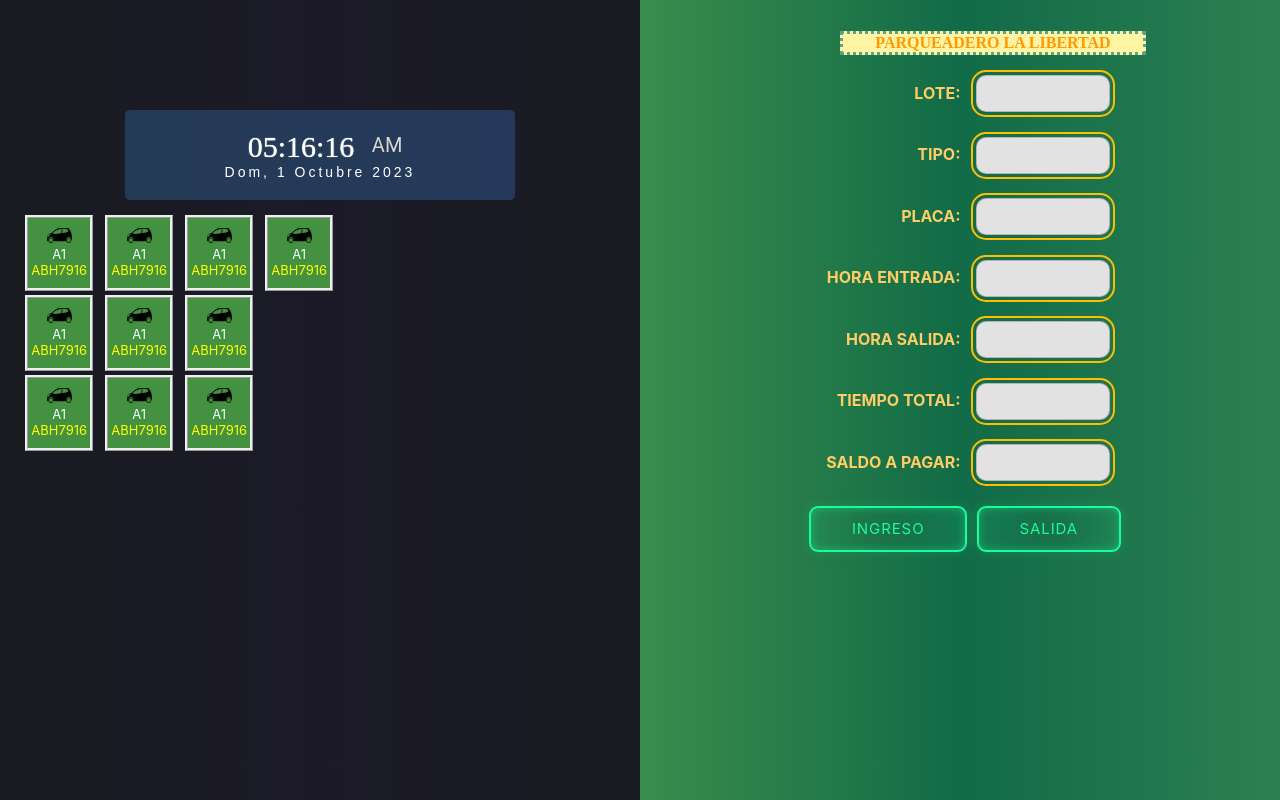
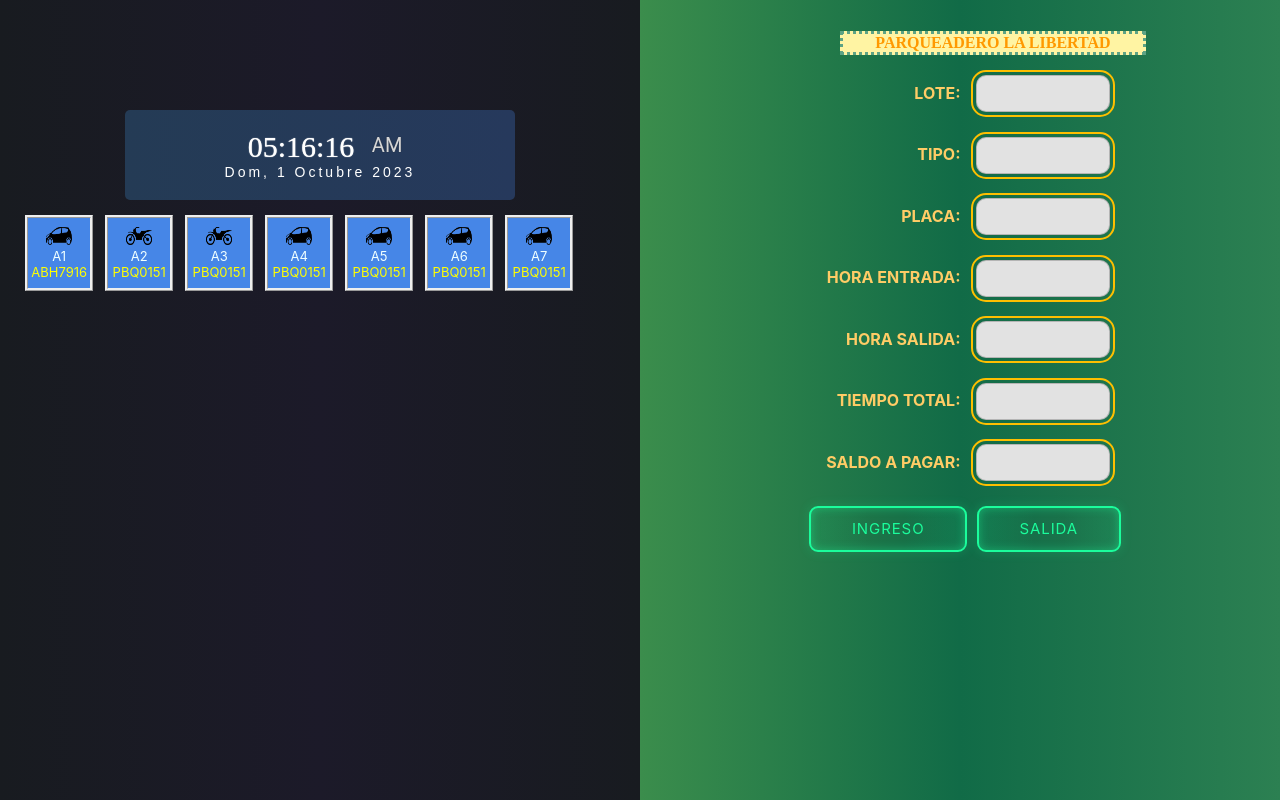
Before and after one commit to willfreegit/viu_front, a React (Create React App) app: page /administrator in a window 1280 px wide. Built offline with nearby package versions, Linux system fonts and the light colour scheme.

Commit message:
new features like update edit components

```diff
--- a/src/components/administration/administration-component.js
+++ b/src/components/administration/administration-component.js
@@ -1,26 +1,64 @@
-import React from 'react';
+import React, { useEffect, useState } from 'react';
 import HeaderComponent from './header-component';
 import BodyComponent from './body-component';
 import LotComponent from './lot-component';
+import LotJSON from './objects/lot.json';
+
+
+const empty = {
+  lot_code:"",
+  lot_type:"",
+  lot_register:"",
+  lot_timeIn: "",
+  lot_timeOut:"",
+  lot_timeTotal:"",
+  lot_price:"",
+  lot_state:"",
+  lot_clicked: "",
+  lot_style: ""
+}
 
 const AdministrationComponent = () => {
+  const [lots, setLots] = useState(LotJSON);
+  const [lot, setLot] = useState(empty);
+
+  const updateLot = () => {
+    for(var i = 0; i < lots.length; i++){
+      if(lots[i].lot_clicked === "SI"){
+        setLot(lots[i]);
+      }
+    }
+  }
+
+  var arrayHorizontal = [];
+  const arrayVertical = [];
+
+  var counter = 0;
+  for(var i = 0; i < lots.length; i++){
+    if(counter == 7){
+      counter = 0;
+      arrayVertical.push(arrayHorizontal);
+      arrayHorizontal = [];
+    } else {
+      arrayHorizontal.push(lots[i]);
+      if(i == lots.length -1){
+        arrayVertical.push(arrayHorizontal);
+        arrayHorizontal = [];
+      }
+    }
+    counter ++;
+  }
+
   return (
     <>
-      <div class="split left">
+      <div className="split left">
         <div className='centered'>
-          <LotComponent></LotComponent>
+          <LotComponent arrayVertical={arrayVertical} lots={lots} updateLot={updateLot}></LotComponent>
         </div>
       </div>
-      <div class="split right">
-
-          <BodyComponent></BodyComponent>
-
-
+      <div className="split right">
+          <BodyComponent lot={lot}></BodyComponent>
       </div>
-
-
-
-
     </>
   )
 }
--- a/src/components/administration/administration.css
+++ b/src/components/administration/administration.css
@@ -10,7 +10,7 @@
     align-content: center;
     text-align: center;
 }
-.icon1 {
+.OCUPADO {
     width: 70px;
     height: 70px;
     font-size: small;
@@ -22,12 +22,36 @@
     align-items: center;
     justify-content: center;
 }
-.icon2 {
+.CLICKED {
     width: 70px;
     height: 70px;
     font-size: small;
     color: azure;
     background: #414991;
+    margin-right: 10%;
+    border-style: ridge;
+    display: flex;
+    align-items: center;
+    justify-content: center;
+}
+.LIBRE {
+    width: 70px;
+    height: 70px;
+    font-size: small;
+    color: azure;
+    background: #4686e7;
+    margin-right: 10%;
+    border-style: ridge;
+    display: flex;
+    align-items: center;
+    justify-content: center;
+}
+.MANTENIMIENTO {
+    width: 70px;
+    height: 70px;
+    font-size: small;
+    color: azure;
+    background: #dd3f00;
     margin-right: 10%;
     border-style: ridge;
     display: flex;
--- a/src/components/administration/body-component.js
+++ b/src/components/administration/body-component.js
@@ -1,31 +1,46 @@
 import React, { useEffect, useState } from 'react';
 import './administration.css';
 
-const BodyComponent = () => {
+const BodyComponent = ({ lot }) => {
+    console.log("lot_register:");
+    console.log(lot.lot_register);
+     const[register, setRegister] = useState(lot.lot_register);
 
+     const changeRegister = (e)=>{
+        lot.lot_register = e.target.value;
+     }
+
+console.log("ssssssssssssss");
+console.log(lot);
     return (
         <div className='div'>
             <p className='title'>PARQUEADERO LA LIBERTAD</p>
             <form action="/form/submit" method="post">
                 <div className='div'>
                     <label className='label'><b>LOTE:</b></label>
-                    <input className= "input" type="text" />
+                    <input className= "input" type="text" value={lot.lot_code}/>
                 </div>
                 <div className='div'>
                     <label className='label'><b>TIPO:</b></label>
-                    <input className= "input" type="text" />
+                    <input className= "input" type="text" value={lot.lot_type}/>
                 </div>
                 <div className='div'>
                     <label className='label'><b>PLACA:</b></label>
-                    <input className= "input" type="text" />
+                    <input className= "input" type="text" value={register} onChange={changeRegister}
+                    onKeyPress={(event) => {
+                        if (!/[0-9]/.test(event.key)) {
+                          event.preventDefault();
+                        }
+                    }}
+                    />
                 </div>
                 <div className='div'>
                     <label className='label'><b>HORA ENTRADA:</b></label>
-                    <input className= "input" type="text" />
+                    <input className= "input" type="text" value={lot.lot_timeIn}/>
                 </div>
                 <div className='div'>
                     <label className='label'><b>HORA SALIDA:</b></label>
-                    <input className= "input" type="text" />
+                    <input className= "input" type="text" value={lot.lot_timeOut}/>
                 </div>
                 <div className='div'>
                     <label className='label'><b>TIEMPO TOTAL:</b></label>
--- a/src/components/administration/lot-component.js
+++ b/src/components/administration/lot-component.js
@@ -1,22 +1,29 @@
 import React, { useEffect, useState } from 'react';
 import TableComponent from './table-component';
 import Lot from './lot';
-import LotJSON from './objects/lot.json';
 
-const LotComponent = ({ }) => {
-  const [lots, setLots] = useState(LotJSON);
+const LotComponent = ({ arrayVertical, lots, updateLot }) => {
+
+
+
+  console.log("array vertical");
+  console.log(arrayVertical);
+
   const columns = [
-    { path: "A" },
-    { path: "B" },
-    { path: "C" },
-    { path: "D" },
+    { path: "0" },
+    { path: "1" },
+    { path: "2" },
+    { path: "3" },
+    { path: "4" },
+    { path: "5" },
+    { path: "6" },
   ];
 
   const data = [
 
-    { A: <Lot></Lot>, B: <Lot></Lot>, C: <Lot></Lot>, D: <Lot></Lot> },
-    { A: <Lot></Lot>, B: <Lot></Lot>, C: <Lot></Lot> },
-    { A: <Lot></Lot>, B: <Lot></Lot>, C: <Lot></Lot> }
+     <Lot></Lot> , <Lot></Lot>, <Lot></Lot>
+    /*{ A: <Lot></Lot>, B: <Lot></Lot>, C: <Lot></Lot> },
+    { A: <Lot></Lot>, B: <Lot></Lot>, C: <Lot></Lot> }*/
   ];
 
   //***************************************/
@@ -57,14 +64,14 @@ const LotComponent = ({ }) => {
   return (
     <>
       <div id="clockdate">
-        <div class="clockdate-wrapper">
+        <div className="clockdate-wrapper">
           <div id="clock"></div>
           <div id="date"></div>
         </div>
       </div>
 
       <div className='scrollable'>
-        <TableComponent id="id" columns={columns} data={data} />
+        <TableComponent lots={lots} data={arrayVertical} updateLot={updateLot}/>
       </div>
     </>
   )
--- a/src/components/administration/lot.js
+++ b/src/components/administration/lot.js
@@ -1,23 +1,39 @@
-import React, { useEffect, useState } from 'react';
+import React, { useEffect, useState, useReducer } from 'react';
 import TableComponent from './table-component';
 import './administration.css'
 
-const Lot = ({ }) => {
-    const [style, setStyle] = useState("icon1");
+const Lot = ({ lot, lots, updateLot }) => {
+    const[style, setStyle] = useState(lot.lot_style);
+    //const [_, forceUpdate] = useReducer(x => x + 1, 0);
 
-    const changeStyle = () =>{
-        console.log('hola click');
-        setStyle("icon2");
+    const changeStyle = () => {
+        if (lot.lot_clicked === "SI") {
+            lot.lot_clicked = "NO";
+            lot.lot_style = lot.lot_state;
+            setStyle(lot.lot_state);
+        } else {
+            lots.map((item) => {
+                item.lot_clicked = "NO";
+                item.lot_style = item.lot_state;
+            }
+            );
+            lot.lot_clicked = "SI";
+            lot.lot_style = "CLICKED";
+            setStyle("CLICKED");
+        }
+        console.log(lots);
+        updateLot();
+        //forceUpdate();
     }
 
     return (
         <div className="squares">
             <div className={style}
-               onClick={changeStyle}
+                onClick={changeStyle}
             >
                 <p>
-                    <img src={`${process.env.PUBLIC_URL + "/figures/" + 'car' + '.png'}`} width="25" height="15" /><figcaption>A1</figcaption>
-                    <div style={{ color: 'yellow' }}>ABH7916</div>
+                    <img src={`${process.env.PUBLIC_URL + "/figures/" + lot.lot_type + '.png'}`} width="26" height="18" /><figcaption>{lot.lot_code}</figcaption>
+                    <div style={{ color: 'yellow' }}>{lot.lot_register}</div>
                 </p>
             </div>
         </div>
--- a/src/components/administration/objects/lot.json
+++ b/src/components/administration/objects/lot.json
@@ -1,3 +1,9 @@
 [
-    { "lotId":"", "lotType":"", "lotRegister":"", "lotTimeIn": "", "lotTimeOut":"", "lotTimeTotal":"0", "lotPrice":"0", "lotState":"" }
+    { "lot_code":"A1", "lot_type":"car", "lot_register":"ABH7916", "lot_timeIn": "", "lot_timeOut":"", "lot_timeTotal":"0", "lot_price":"0", "lot_state":"LIBRE", "lot_clicked": "NO", "lot_style": "LIBRE" },
+    { "lot_code":"A2", "lot_type":"moto", "lot_register":"PBQ0151", "lot_timeIn": "", "lot_timeOut":"", "lot_timeTotal":"0", "lot_price":"0", "lot_state":"LIBRE", "lot_clicked": "NO", "lot_style": "LIBRE"  },
+    { "lot_code":"A3", "lot_type":"moto", "lot_register":"PBQ0151", "lot_timeIn": "", "lot_timeOut":"", "lot_timeTotal":"0", "lot_price":"0", "lot_state":"LIBRE", "lot_clicked": "NO", "lot_style": "LIBRE"  },
+    { "lot_code":"A4", "lot_type":"car", "lot_register":"PBQ0151", "lot_timeIn": "", "lot_timeOut":"", "lot_timeTotal":"0", "lot_price":"0", "lot_state":"LIBRE", "lot_clicked": "NO", "lot_style": "LIBRE"  },
+    { "lot_code":"A5", "lot_type":"car", "lot_register":"PBQ0151", "lot_timeIn": "", "lot_timeOut":"", "lot_timeTotal":"0", "lot_price":"0", "lot_state":"LIBRE", "lot_clicked": "NO", "lot_style": "LIBRE"  },
+    { "lot_code":"A6", "lot_type":"car", "lot_register":"PBQ0151", "lot_timeIn": "", "lot_timeOut":"", "lot_timeTotal":"0", "lot_price":"0", "lot_state":"LIBRE", "lot_clicked": "NO", "lot_style": "LIBRE"  },
+    { "lot_code":"A7", "lot_type":"car", "lot_register":"PBQ0151", "lot_timeIn": "", "lot_timeOut":"", "lot_timeTotal":"0", "lot_price":"0", "lot_state":"LIBRE", "lot_clicked": "NO", "lot_style": "LIBRE"  }
 ]
--- a/src/components/administration/table-component.js
+++ b/src/components/administration/table-component.js
@@ -1,6 +1,7 @@
 import React from 'react';
 import { useTable } from 'react-table'
 import './administration.css'
+import Lot from './lot';
 
 const tableStyle = {
   border: "none",
@@ -11,14 +12,14 @@ const tableStyle = {
   border: "none",
 };
 
-const TableComponent = ({ id, columns, data }) => (
+const TableComponent = ({ lots, data, updateLot }) => (
   <table className='matchs'>
     <tbody>
       {data.map((rowData) => (
-          <tr key={rowData[id]}>
-            {columns.map(({ path }) => (
-              <td style={tdStyle} key={path}>
-                {rowData[path]}
+        <tr>
+          {rowData.map((lot) => (
+            <td style={tdStyle}>
+              <Lot lot={lot} lots={lots} updateLot={updateLot}></Lot>
             </td>
           ))}
         </tr>
```
Also changed, not shown: public/figures/moto.png. Lines whose indentation alone changed are shown as unchanged.
